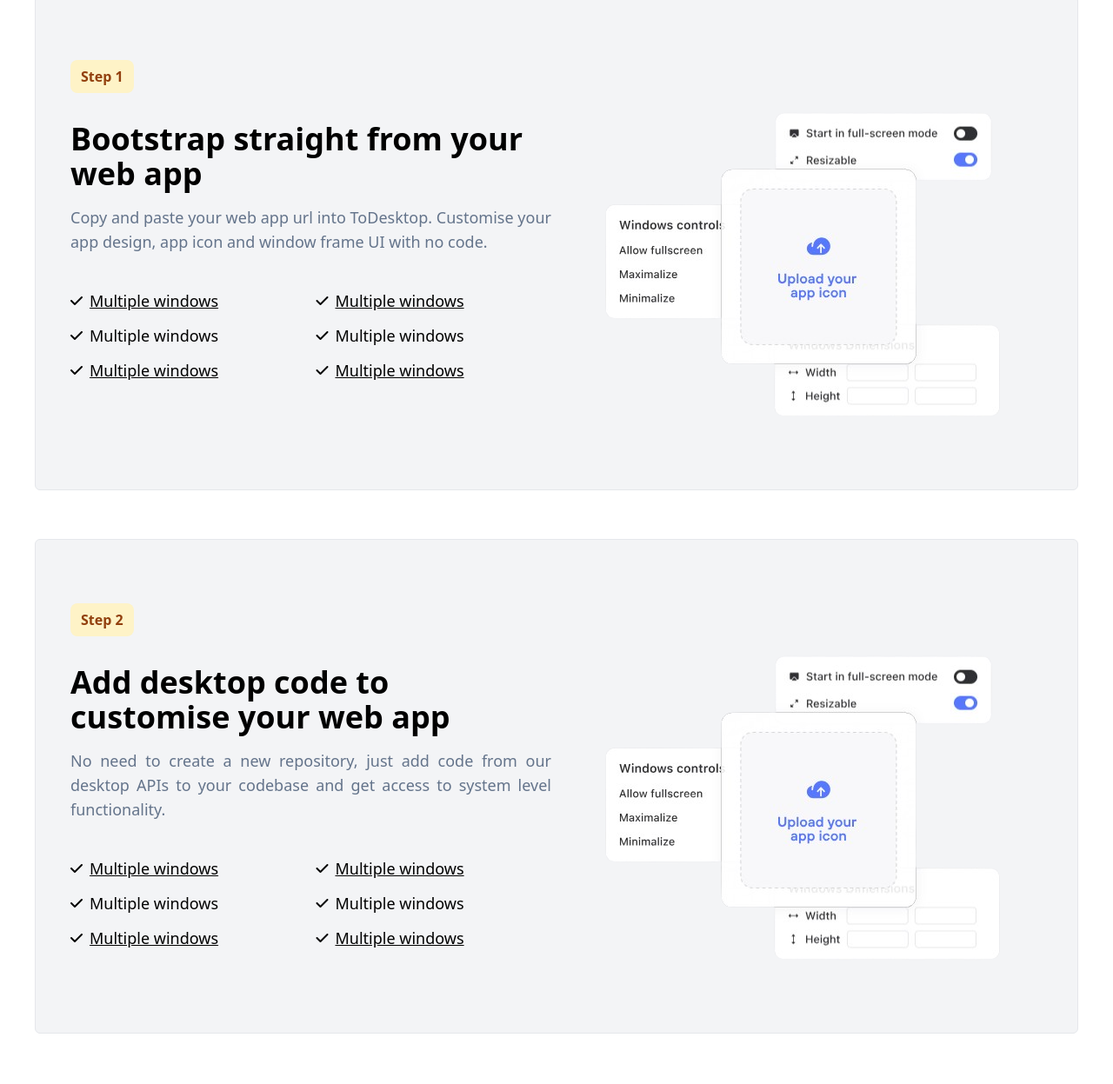
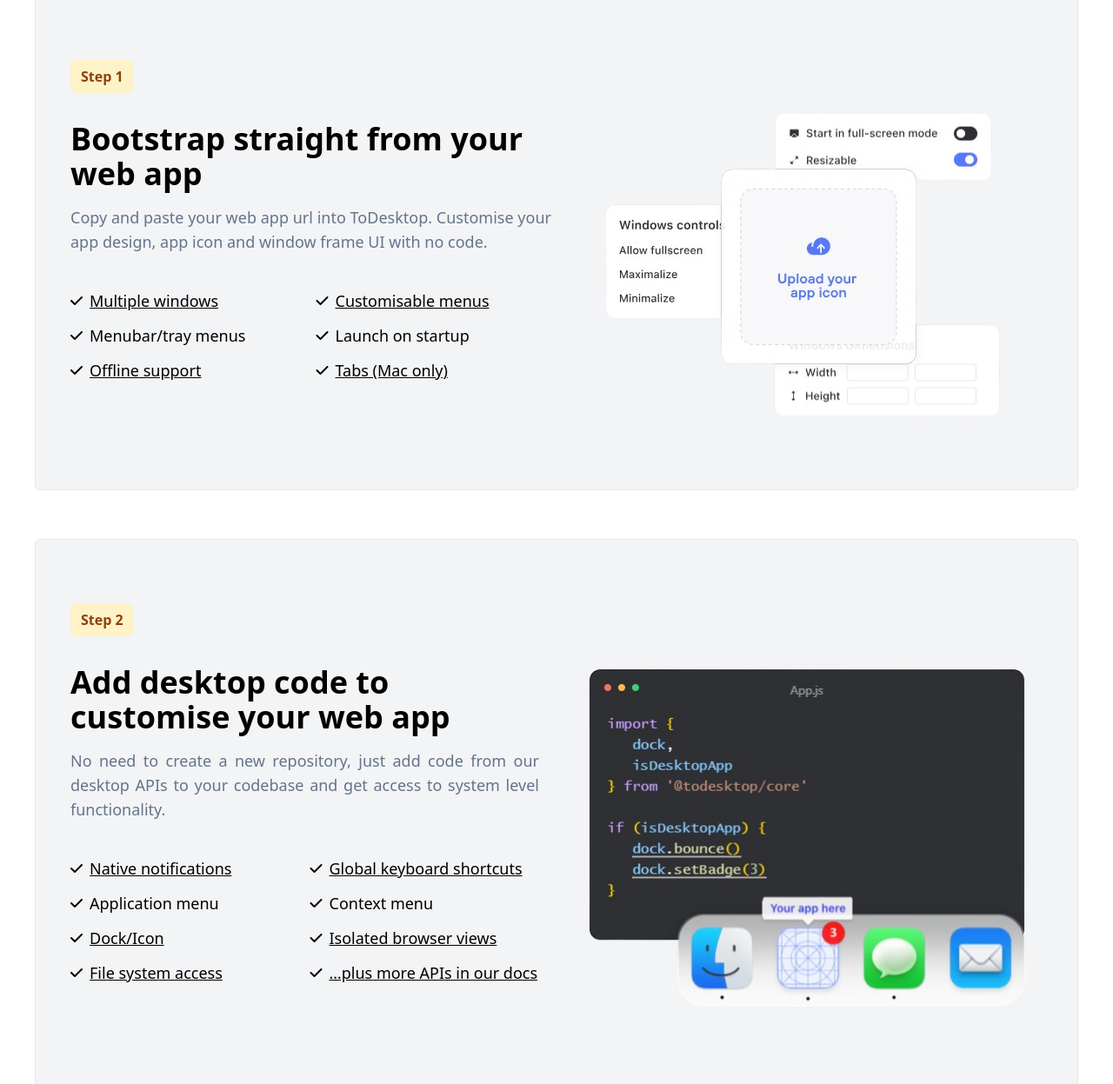
Before and after one commit to RabeelAhmed/tailwind-responsive-practice, a website: page index.html in a window 1280 px wide. Shown: the part 1055-2302 px from the top of the page at 87% size. Drawn offline with nearby package versions, Linux system fonts and the light colour scheme.

Commit message:
Add some changes

```diff
--- a/index.html
+++ b/index.html
@@ -671,38 +671,38 @@
               <div class="flex items-center gap-2">
                 <i class="fa-solid fa-check"></i>
                 <a href="#" class="underline text-lg hover:text-gray-800"
-                  >Multiple windows</a
+                  >Customisable menus</a
                 >
               </div>
               <div class="flex items-center gap-2">
                 <i class="fa-solid fa-check"></i>
                 <a href="#" class="uunderline text-lg hover:text-gray-800"
-                  >Multiple windows</a
+                  >Menubar/tray menus</a
                 >
               </div>
               <div class="flex items-center gap-2">
                 <i class="fa-solid fa-check"></i>
                 <a href="#" class="uunderline text-lg hover:text-gray-800"
-                  >Multiple windows</a
+                  >Launch on startup</a
                 >
               </div>
               <div class="flex items-center gap-2">
                 <i class="fa-solid fa-check"></i>
                 <a href="#" class="underline text-lg hover:text-gray-800"
-                  >Multiple windows</a
+                  >Offline support</a
                 >
               </div>
               <div class="flex items-center gap-2">
                 <i class="fa-solid fa-check"></i>
                 <a href="#" class="underline text-lg hover:text-gray-800"
-                  >Multiple windows</a
+                  >Tabs (Mac only)</a
                 >
               </div>
             </div>
           </div>
 
           <div id="right-content" class="pt-12 h-full w-full flex justify-center">
-            <img class="" src="assets/asset.png" alt="">
+            <img class="" src="assets/step1.png" alt="">
           </div>
         </div>
       </div>
@@ -714,7 +714,7 @@
 
         <div
           id="works-content"
-          class="mt-8 bg-gray-100 rounded-md px-10 py-20 border border-gray-200 flex flex-col gap-3 lg:flex-row"
+          class="mt-8 bg-gray-100 rounded-md px-10 py-20 border border-gray-200 flex flex-col gap-10 lg:flex-row"
         >
           <div id="left-content" class="flex flex-col h-full w-full">
             <div>
@@ -738,44 +738,56 @@
               <div class="flex items-center gap-2">
                 <i class="fa-solid fa-check"></i>
                 <a href="#" class="underline text-lg hover:text-gray-800"
-                  >Multiple windows</a
+                  >Native notifications</a
                 >
               </div>
               <div class="flex items-center gap-2">
                 <i class="fa-solid fa-check"></i>
                 <a href="#" class="underline text-lg hover:text-gray-800"
-                  >Multiple windows</a
+                  >Global keyboard shortcuts</a
                 >
               </div>
               <div class="flex items-center gap-2">
                 <i class="fa-solid fa-check"></i>
                 <a href="#" class="uunderline text-lg hover:text-gray-800"
-                  >Multiple windows</a
+                  >Application menu</a
                 >
               </div>
               <div class="flex items-center gap-2">
                 <i class="fa-solid fa-check"></i>
                 <a href="#" class="uunderline text-lg hover:text-gray-800"
-                  >Multiple windows</a
+                  >Context menu</a
                 >
               </div>
               <div class="flex items-center gap-2">
                 <i class="fa-solid fa-check"></i>
                 <a href="#" class="underline text-lg hover:text-gray-800"
-                  >Multiple windows</a
+                  >Dock/Icon</a
                 >
               </div>
               <div class="flex items-center gap-2">
                 <i class="fa-solid fa-check"></i>
                 <a href="#" class="underline text-lg hover:text-gray-800"
-                  >Multiple windows</a
+                  >Isolated browser views</a
+                >
+              </div>
+              <div class="flex items-center gap-2">
+                <i class="fa-solid fa-check"></i>
+                <a href="#" class="underline text-lg hover:text-gray-800"
+                  >File system access</a
+                >
+              </div>
+              <div class="flex items-center gap-2">
+                <i class="fa-solid fa-check"></i>
+                <a href="#" class="underline text-lg hover:text-gray-800"
+                  >…plus more APIs in our docs</a
                 >
               </div>
             </div>
           </div>
 
           <div id="right-content" class="pt-12 h-full w-full flex justify-center">
-            <img class="" src="assets/asset.png" alt="">
+            <img class="" src="assets/step2.png" alt="">
           </div>
         </div>
       </div>
```
Also changed, not shown: assets/step1.png (renamed from assets/asset.png), assets/step2.png (added).
